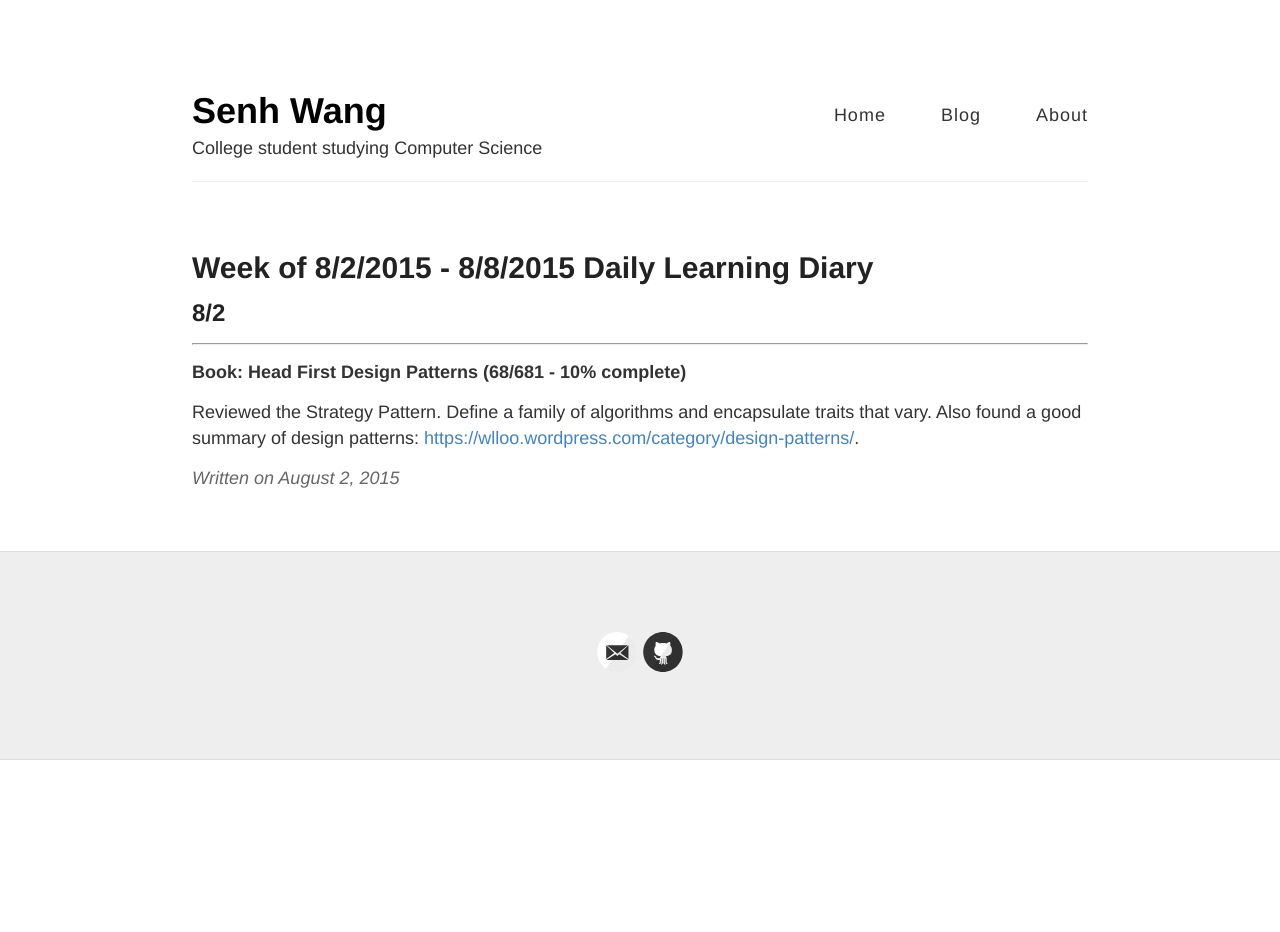
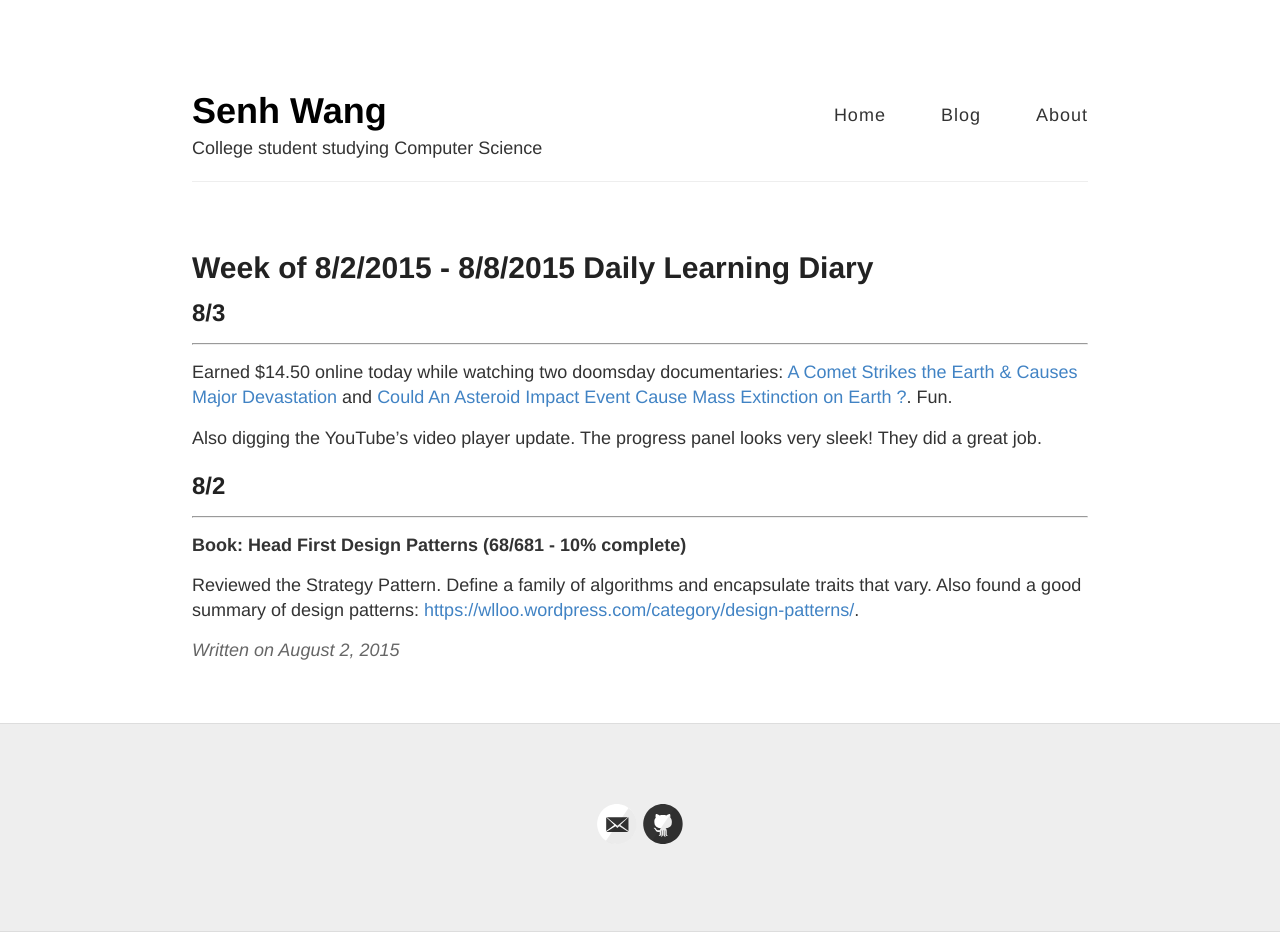
Before and after one commit to SenhW/senhw.github.io, a Jekyll site: the page built from _posts/2015-08-02-8-2-2015-learning-diary.md, in a window 1280 px wide. Built offline with Jekyll 4.4.1, drawn with Linux system fonts in a browser that asks for light colours; Markdown is read by kramdown in place of the engine named in the settings; before the commit the page ends 900 px from its top, so only the background shows below that.

Commit message:
8/3 entry

```diff
--- a/_posts/2015-08-02-8-2-2015-learning-diary.md
+++ b/_posts/2015-08-02-8-2-2015-learning-diary.md
@@ -5,6 +5,12 @@ permalink: /blog/8-2-2015-learning-diary/
 date: 2015-08-02
 ---
 
+## 8/3
+---
+Earned $14.50 online today while watching two doomsday documentaries: [A Comet Strikes the Earth & Causes Major Devastation](https://www.youtube.com/watch?v=J08PuCQChU4) and [Could An Asteroid Impact Event Cause Mass Extinction on Earth ?](https://www.youtube.com/watch?v=4WwJL25xVG8). Fun.
+
+Also digging the YouTube's video player update. The progress panel looks very sleek! They did a great job.
+
 ## 8/2
 ---
 **Book: Head First Design Patterns (68/681 - 10% complete)**
```
